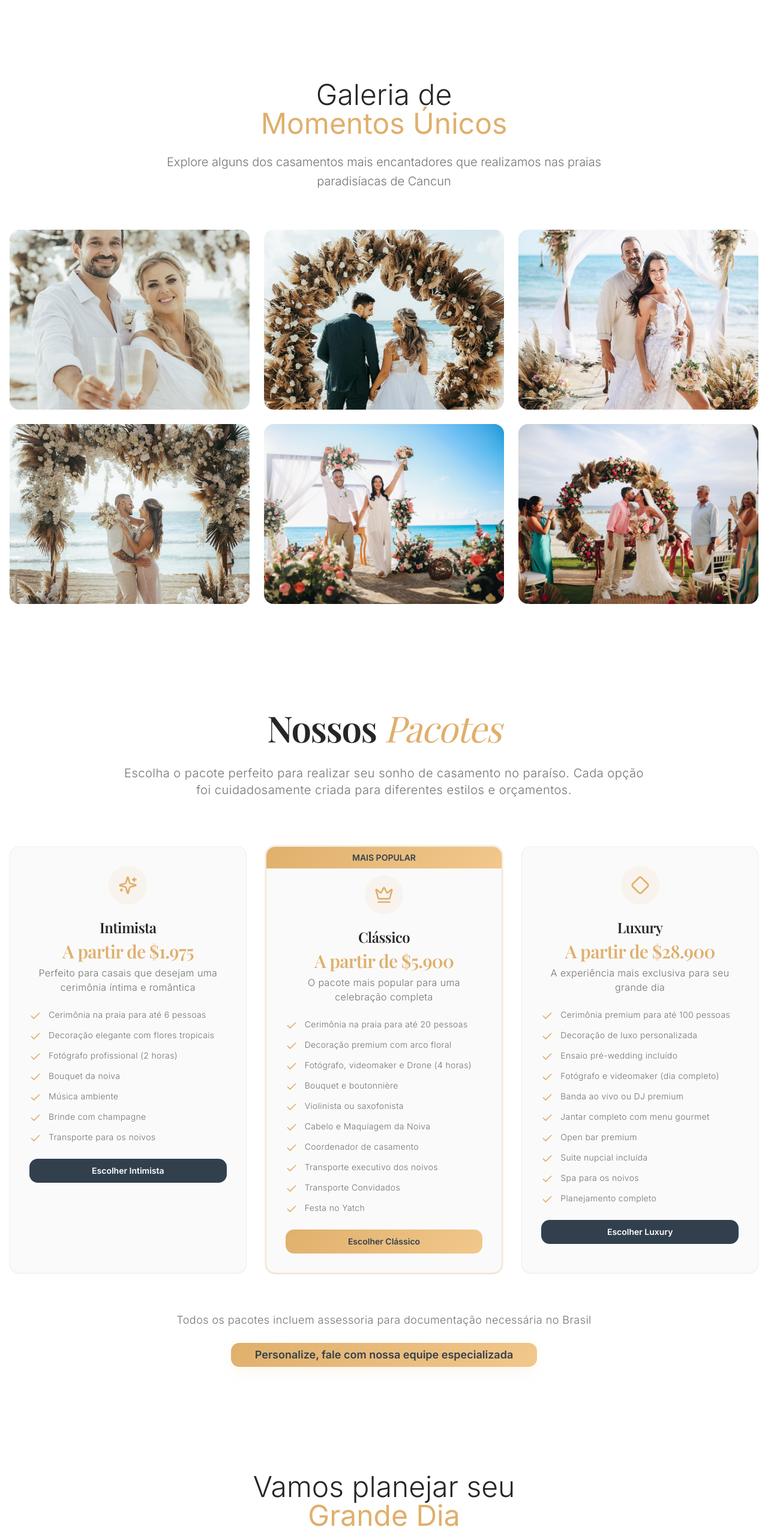
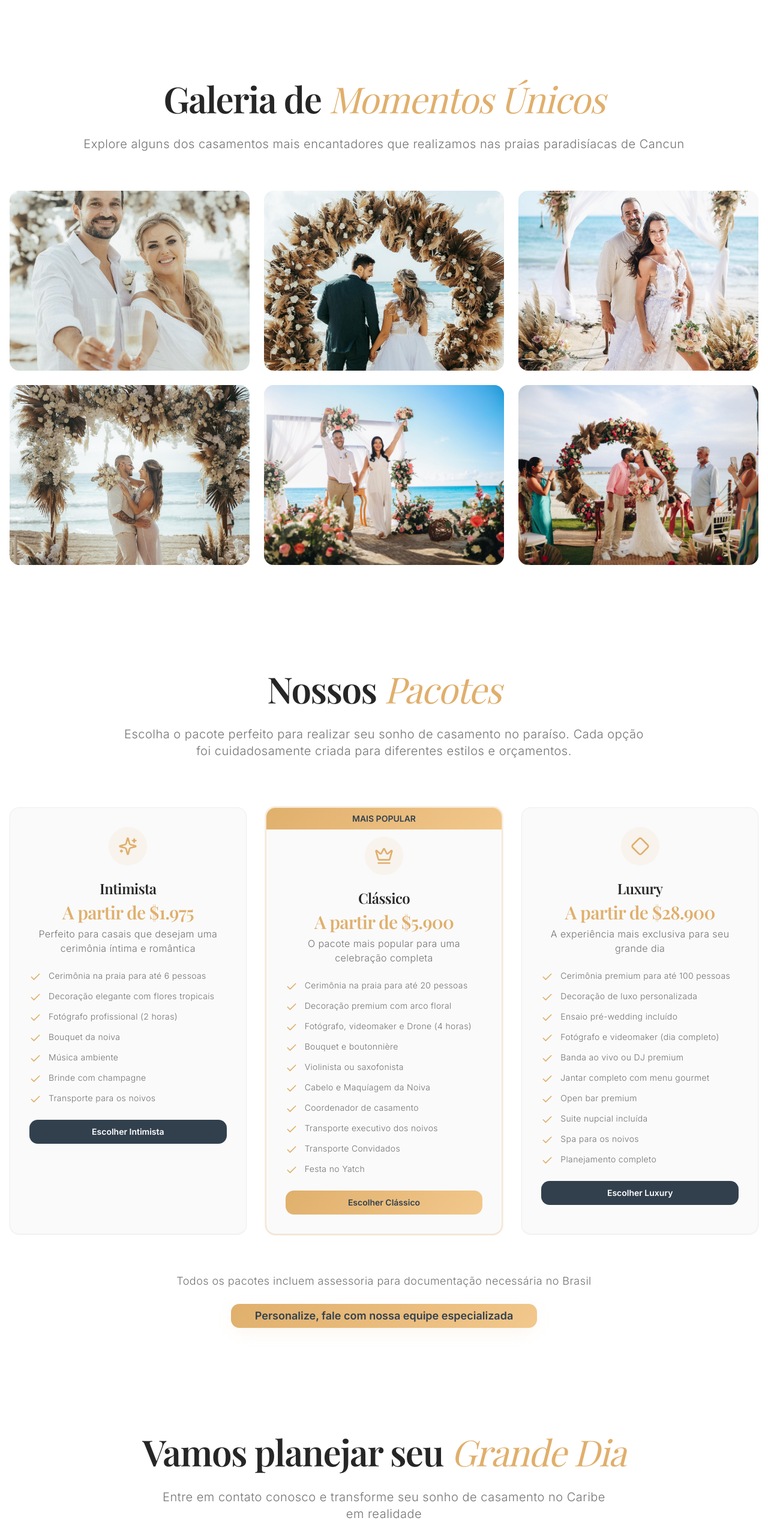
Before and after one commit to allanmonteiro10/cancun-vows-paradise, a React (Vite) app: page / in a window 1280 px wide. Shown: the part 3380-5946 px from the top of the page at 60% size. Built offline with nearby package versions, Linux system fonts and the light colour scheme; a web font is replaced by a local one.

Commit message:
Ajustar títulos de seções
Ajustei a diagramação e fontes dos títulos "Galeria de Momentos Únicos" e "Vamos Planejar seu Grande Dia" para que sigam o padrão dos títulos "Nossos Serviços" e "Por que escolher Cancun".

```diff
--- a/src/components/ContactForm.tsx
+++ b/src/components/ContactForm.tsx
@@ -9,11 +9,11 @@ const ContactForm = () => {
   return <section id="contact" className="py-20 paradise-gradient">
       <div className="container mx-auto px-4">
         <div className="text-center mb-16">
-          <h2 className="text-4xl md:text-5xl font-light mb-6 text-foreground">
-            Vamos planejar seu
-            <span className="block text-primary font-normal">Grande Dia</span>
+          <h2 className="wedding-headline text-4xl md:text-6xl mb-8 text-foreground">
+            Vamos planejar seu{" "}
+            <em className="wedding-subline text-primary">Grande Dia</em>
           </h2>
-          <p className="text-xl text-muted-foreground max-w-3xl mx-auto leading-relaxed">
+          <p className="elegant-text text-lg md:text-xl leading-relaxed text-muted-foreground max-w-3xl mx-auto">
             Entre em contato conosco e transforme seu sonho de casamento no Caribe em realidade
           </p>
         </div>
--- a/src/components/Gallery.tsx
+++ b/src/components/Gallery.tsx
@@ -51,11 +51,11 @@ const Gallery = () => {
     <section id="gallery" className="py-20 bg-background">
       <div className="container mx-auto px-4">
         <div className="text-center mb-16">
-          <h2 className="text-4xl md:text-5xl font-light mb-6 text-foreground">
-            Galeria de
-            <span className="block text-primary font-normal">Momentos Únicos</span>
+          <h2 className="wedding-headline text-4xl md:text-6xl mb-8 text-foreground">
+            Galeria de{" "}
+            <em className="wedding-subline text-primary">Momentos Únicos</em>
           </h2>
-          <p className="text-xl text-muted-foreground max-w-3xl mx-auto leading-relaxed">
+          <p className="elegant-text text-lg md:text-xl leading-relaxed text-muted-foreground">
             Explore alguns dos casamentos mais encantadores que realizamos nas praias paradisíacas de Cancun
           </p>
         </div>
```
